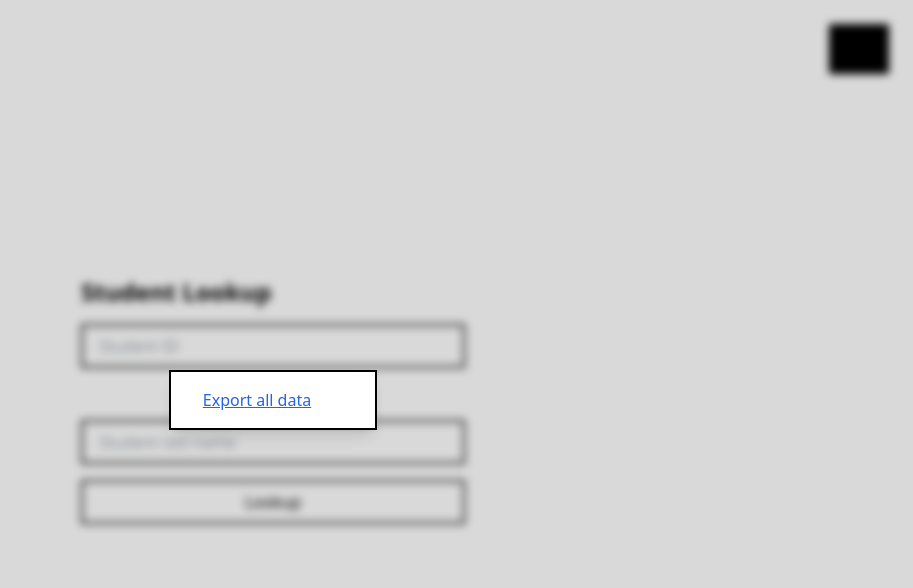
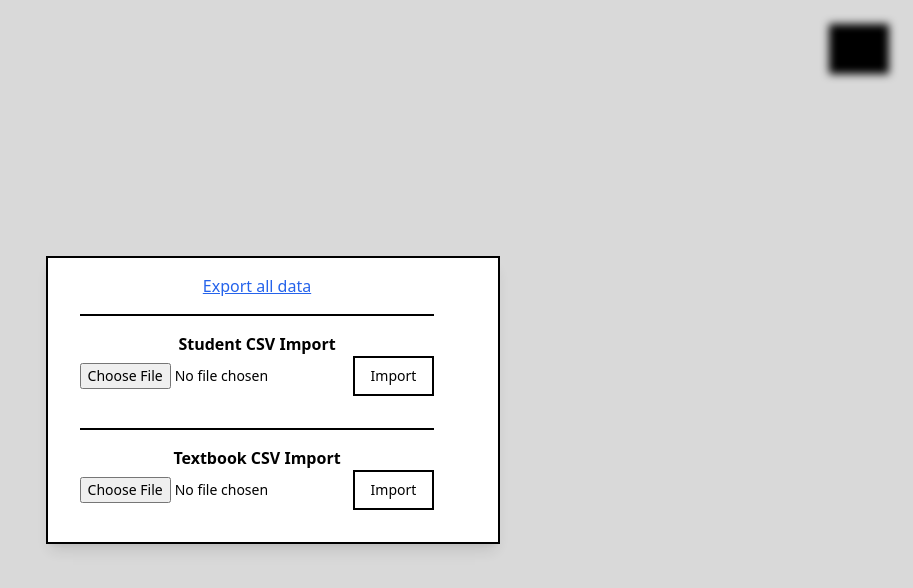
Before and after one commit to bremea/TextbookScanner2, a SvelteKit app: page /home in a window 1280 px wide. Both pictures are taken after a click on the button 1226 px from the left and 49 px from the top of the page. Shown: the top 588 px of the page, without its empty margins (367-1280 px from the left). Built offline with nearby package versions, Linux system fonts and the light colour scheme; some icons are missing.

Commit message:
import data from csv

```diff
--- a/package.json
+++ b/package.json
@@ -36,6 +36,7 @@
   },
   "type": "module",
   "dependencies": {
+    "csv-parse": "^5.5.6",
     "exceljs": "^4.4.0",
     "jsonwebtoken": "^9.0.2",
     "mysql2": "^3.9.7",
--- /dev/null
+++ b/src/routes/api/data/import/students/+server.ts
@@ -0,0 +1,42 @@
+import { error, json, type RequestHandler } from '@sveltejs/kit';
+import { pool } from '$lib/server/database';
+import { parse } from 'csv-parse';
+
+export const POST: RequestHandler = async ({ request }) => {
+	const formData = Object.fromEntries(await request.formData());
+
+	if (
+		!(formData.fileToUpload as File).name ||
+		(formData.fileToUpload as File).name === 'undefined'
+	) {
+		return error(400, 'You must provide a file to upload');
+	}
+
+	const { fileToUpload } = formData as { fileToUpload: File };
+
+	const parser = parse(await fileToUpload.text());
+	for await (const record of parser) {
+		const reformatted = record
+			.join(',')
+			.replace(/[\u200B-\u200D\uFEFF]/g, '')
+			.split(',');
+
+		if (reformatted.length < 6) {
+			return error(400, 'Invalid CSV format');
+		}
+		await pool.query(
+			'INSERT IGNORE INTO students (id, firstName, lastName, homeroom) VALUES (?, ?, ?, ?)',
+			[parseInt(reformatted[0]), reformatted[3], reformatted[2], reformatted[1]]
+		);
+		await pool.query(
+			'INSERT IGNORE INTO studentCourses (studentId, courseId) VALUES (?, ?)',
+			[parseInt(reformatted[0]), reformatted[5]]
+		);
+		await pool.query('INSERT IGNORE INTO courses (id, name) VALUES (?, ?)', [
+			reformatted[5],
+			'--'
+		]);
+	}
+
+	return json({ hi: true });
+};
--- /dev/null
+++ b/src/routes/api/data/import/textbooks/+server.ts
@@ -0,0 +1,34 @@
+import { pool } from '$lib/server/database';
+import { error, json, type RequestHandler } from '@sveltejs/kit';
+import { parse } from 'csv-parse';
+
+export const POST: RequestHandler = async ({ request }) => {
+	const formData = Object.fromEntries(await request.formData());
+
+	if (
+		!(formData.fileToUpload as File).name ||
+		(formData.fileToUpload as File).name === 'undefined'
+	) {
+		return error(400, 'You must provide a file to upload');
+	}
+
+	const { fileToUpload } = formData as { fileToUpload: File };
+
+	const parser = parse(await fileToUpload.text());
+	for await (const record of parser) {
+		const reformatted = record
+			.join(',')
+			.replace(/[\u200B-\u200D\uFEFF]/g, '')
+			.split(',');
+
+		if (reformatted.length < 3) {
+			return error(400, 'Invalid CSV format');
+		}
+		await pool.query(
+			'INSERT IGNORE INTO textbooks (name, isbn13, barcode, course) VALUES (?, ?, ?, ?)',
+			[reformatted[1], reformatted[2], reformatted[2], reformatted[0]]
+		);
+	}
+
+	return json({ hi: true });
+};
--- a/src/routes/home/+page.svelte
+++ b/src/routes/home/+page.svelte
@@ -7,6 +7,7 @@
 	import Popup from '$lib/components/misc/Popup.svelte';
 	import Cog from 'svelte-material-icons/Cog.svelte';
 	import type { StudentData } from '$lib/types';
+	import { enhance } from '$app/forms';
 
 	let id = '';
 	let lastName = '';
@@ -67,6 +68,7 @@
 
 {#if dataPopupOpened}
 	<Popup close={() => (dataPopupOpened = false)}>
+		<div class="w-full h-full flex flex-col items-center justify-center space-y-4">
 			<a
 				class="text-blue-600 underline hover:no-underline flex items-center"
 				href="/api/data/export"
@@ -74,6 +76,35 @@
 			>
 				Export all data
 			</a>
+			<div class="border-black border-t-2 py-4">
+				<p class="font-bold">Student CSV Import</p>
+				<form
+					class="flex w-full justify-between items-center text-sm"
+					method="post"
+					action="/api/data/import/students"
+					use:enhance
+					enctype="multipart/form-data"
+				>
+					<input type="file" id="file" name="fileToUpload" accept=".csv" required />
+
+					<Button class="w-min text-sm">Import</Button>
+				</form>
+			</div>
+			<div class="border-black border-t-2 py-4">
+				<p class="font-bold">Textbook CSV Import</p>
+				<form
+					class="flex w-full justify-between items-center text-sm"
+					method="post"
+					action="/api/data/import/students"
+					use:enhance
+					enctype="multipart/form-data"
+				>
+					<input type="file" id="file" name="fileToUpload" accept=".csv" required />
+
+					<Button class="w-min text-sm">Import</Button>
+				</form>
+			</div>
+		</div>
 	</Popup>
 {/if}
 
```
Also changed, not shown: 1 other file (tests, documents, lock files or other folders). Lines whose indentation alone changed are shown as unchanged.
